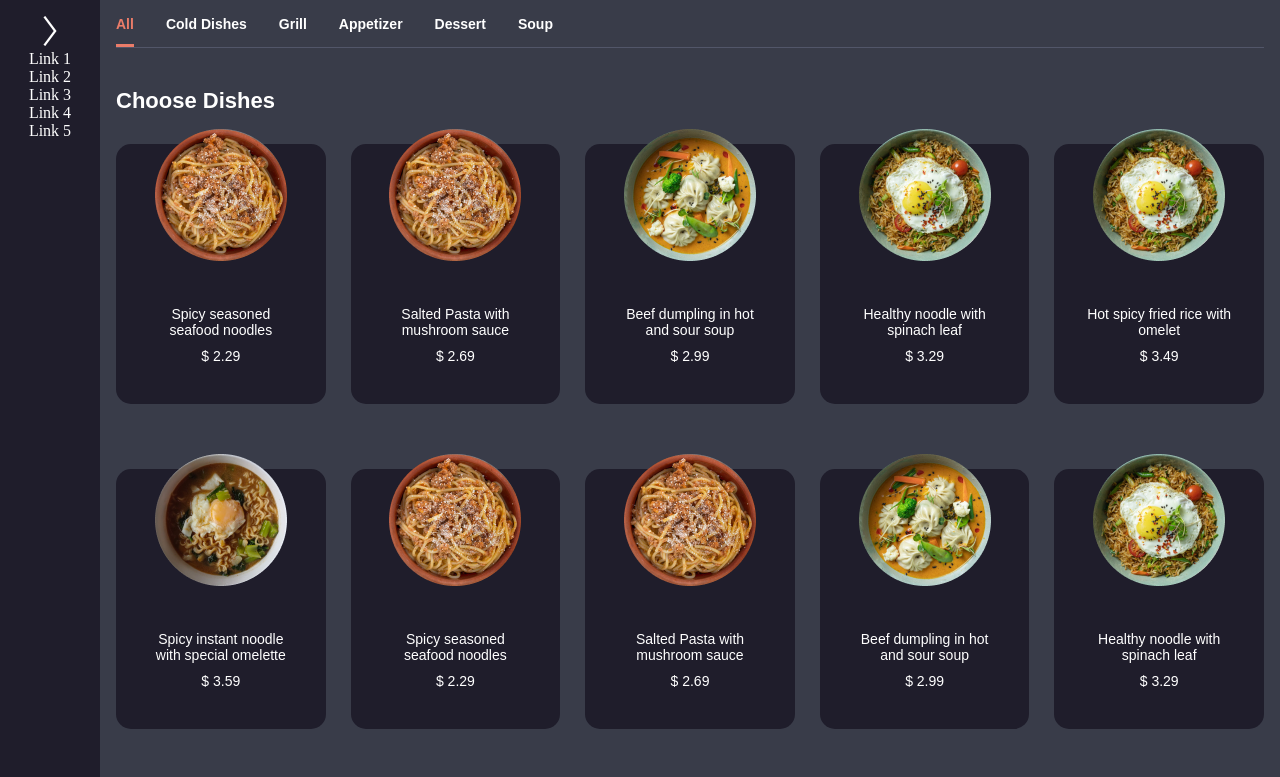
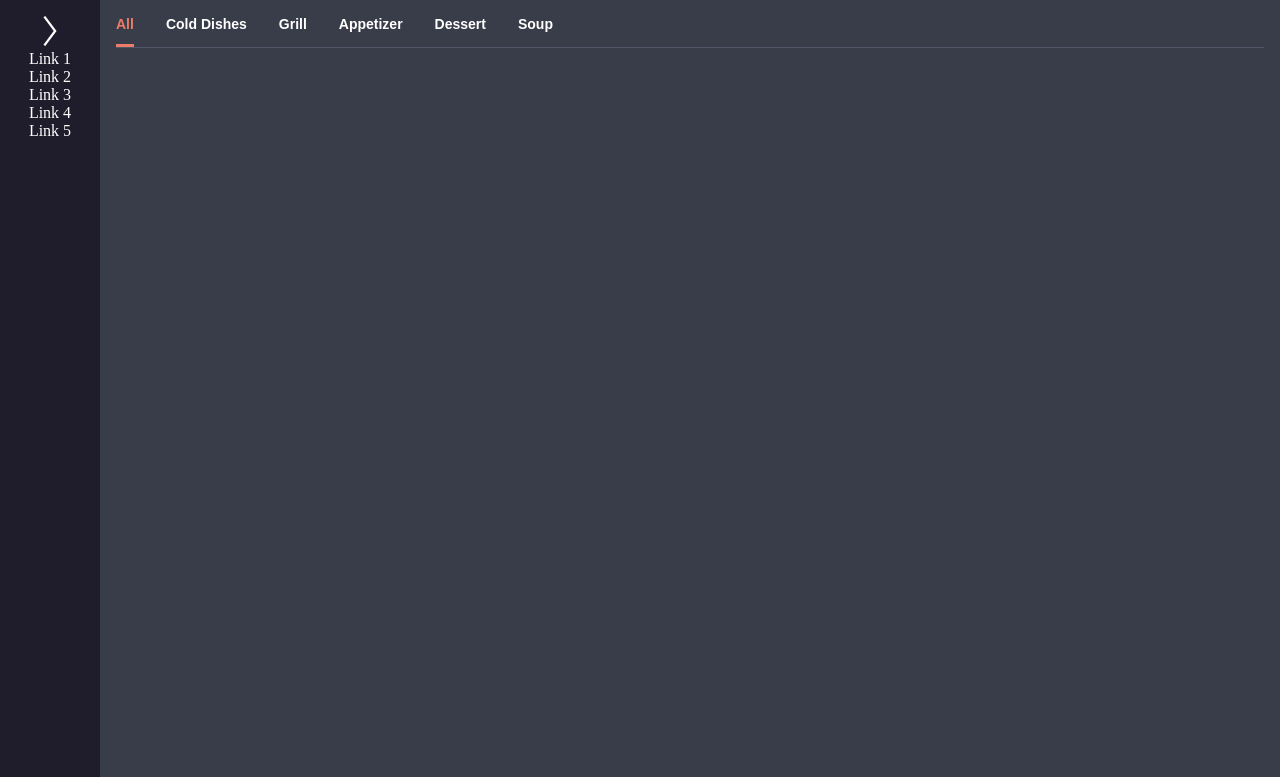
Before and after one commit to Orujhimaru/food-order-app, a React (Vite) app: page / in a window 1280 px wide. Shown: the top 777 px of the page. Built offline with nearby package versions, Linux system fonts and the light colour scheme.

Commit message:
[MA-9] Refactor CategoryTabs component and fix HomePage layout

```diff
--- a/src/components/CategoryTabs/CategoryTabs.jsx
+++ b/src/components/CategoryTabs/CategoryTabs.jsx
@@ -3,9 +3,7 @@ import { useState } from "react";
 import "./CategoryTabs.scss";
 
 function CategoryTabs({ setCategory, category }) {
-  console.log("category");
-
-    return (
+  return (
     <ul className="category-tabs">
       {categories.map((cat) => (
         <li
--- a/src/pages/HomePage/HomePage.jsx
+++ b/src/pages/HomePage/HomePage.jsx
@@ -15,15 +15,7 @@ function HomePage() {
     <div>
       <Sidebar />
       <div className="mainRoot">
-        <CategoryTabs
-        setCategory={setCategory}
-        category={category}
-
-        />
-        <DishesMenu
-        category={category}
-
-        />
+        <CategoryTabs setCategory={setCategory} category={category} />
       </div>
     </div>
   );
```
Also changed, not shown: src/pages/HomePage/HomePage.scss (line endings or trailing spaces).
